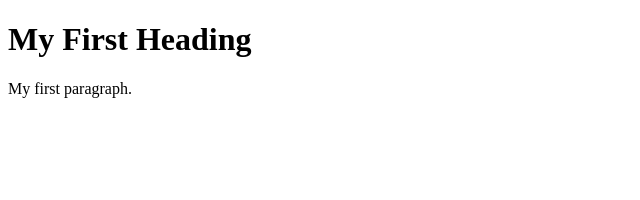
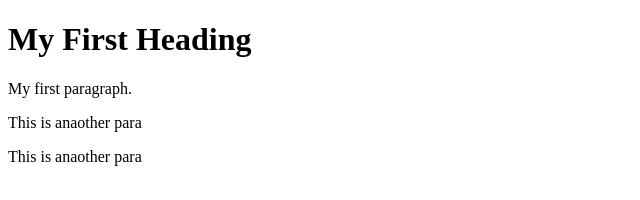
Before and after one commit to SMAmmar/git-test, a website: page index.html in a window 1280 px wide. Shown: the whole page, without its empty margins (0-640 px from the left). Drawn offline with Linux system fonts and the light colour scheme.

Commit message:
Second commit
wew

```diff
--- a/index.html
+++ b/index.html
@@ -4,6 +4,8 @@
 
 <h1>My First Heading</h1>
 <p>My first paragraph.</p>
+<p>This is anaother para</p>
+<p>This is anaother para</p>
 
 </body>
 </html>
```
Also changed, not shown: package.json (added, +24 -0 lines), 2 other files.
